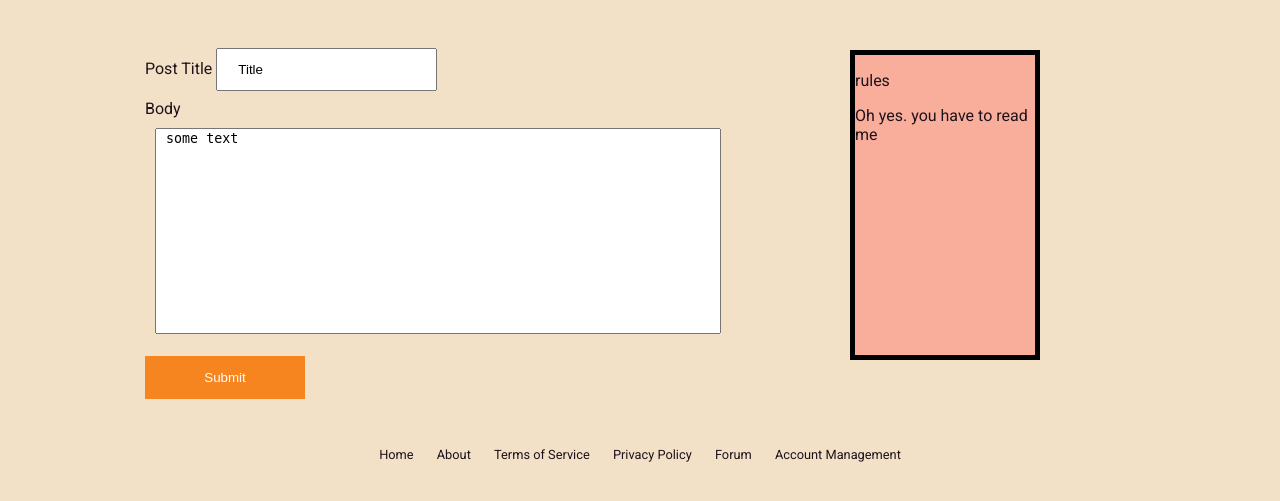
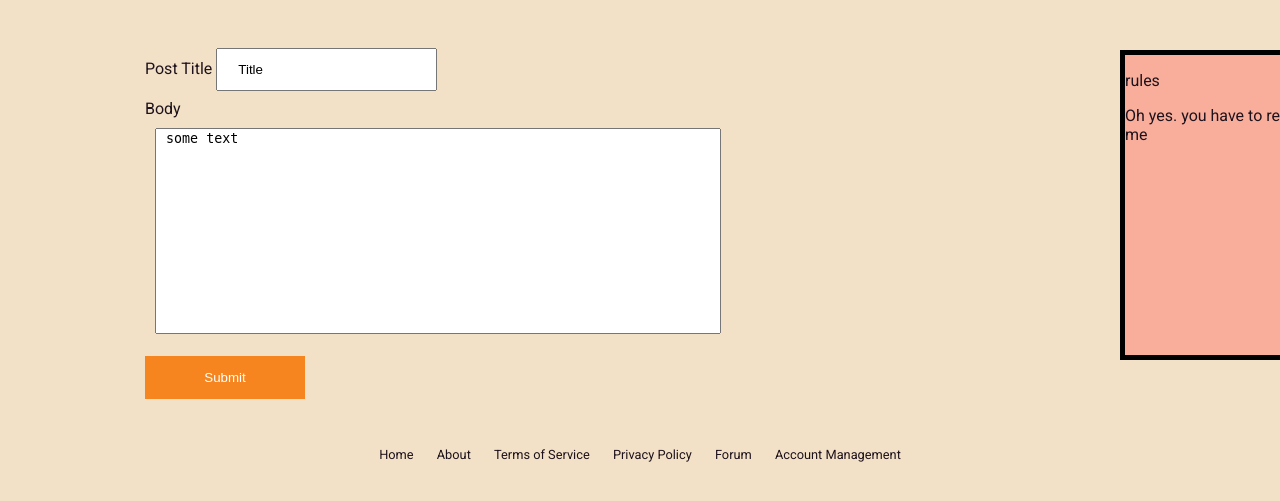
Before and after one commit to smiyaoka/ProjectHamster, a PHP site: page /discussionTemplate.html in a window 1280 px wide. Shown: the part 110-611 px from the top of the page. Run offline with PHP 8.4, Linux system fonts and the light colour scheme; some web fonts are replaced.

Commit message:
changed rule box position

```diff
--- a/style/base.css
+++ b/style/base.css
@@ -467,7 +467,7 @@ textarea:focus {
 #animeReviewRules{
 
 	position: fixed;
-	left: 850px;
+	left: 70em;
 	top: 160px;
 	width:180px;
 	height:300px;
@@ -486,7 +486,7 @@ textarea:focus {
 /*style for forum rule box*/
 #animeReviewRulesDiscussion{
 	position: fixed;
-	left: 850px;
+	left: 70em;
 	top: 160px;
 	width:180px;
 	height:300px;
```
